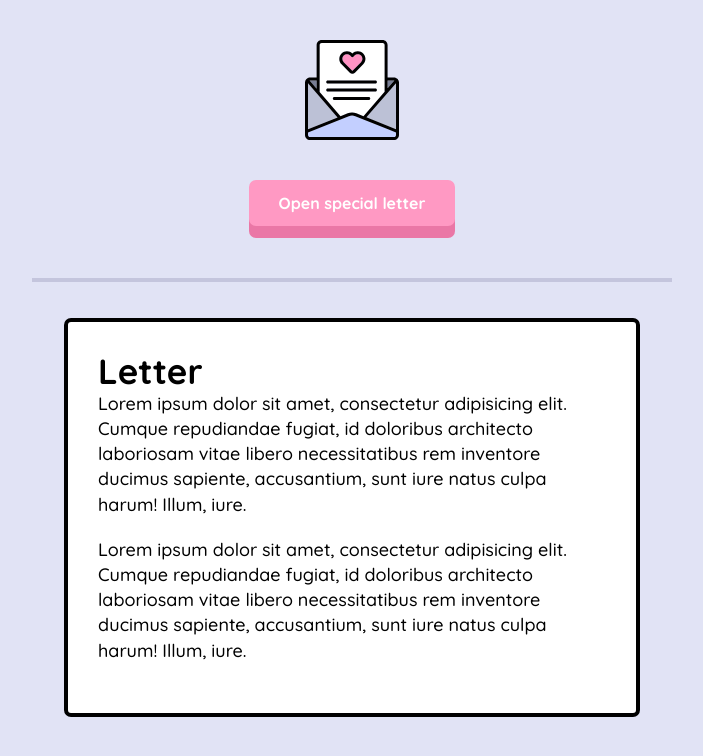
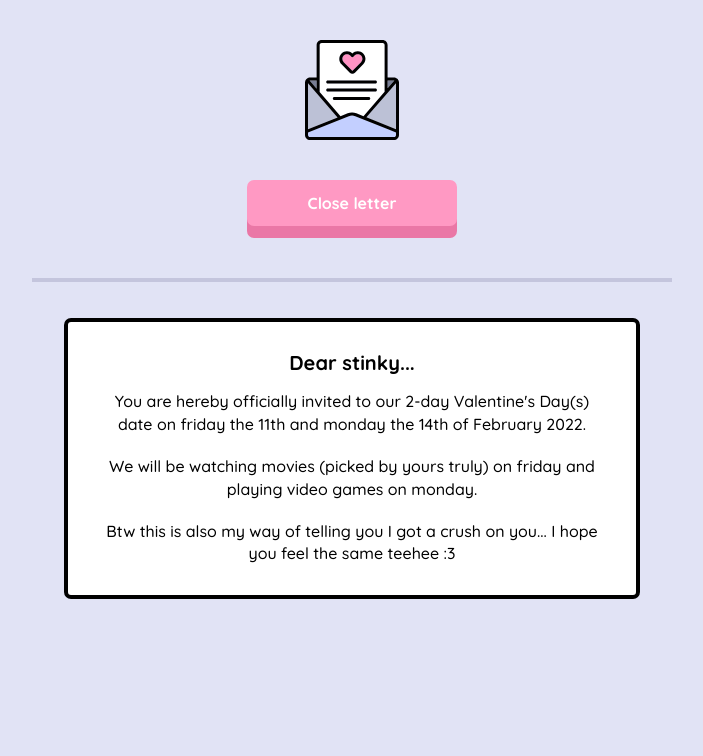
Before and after one commit to noyamirai/special-invitation, a plain HTML site: page index.html in a window 1280 px wide. Both pictures are taken after a click on the button "Open special letter". Shown: the whole page, without its empty margins (288-991 px from the left). Drawn offline with Linux system fonts and the light colour scheme.

Commit message:
added: styling and favicon

```diff
--- a/index.html
+++ b/index.html
@@ -6,6 +6,7 @@
   <meta name="viewport" content="width=device-width, initial-scale=1">
   <title>Special Invitation</title>
 
+  <link rel="icon" href="favicon.ico" type="image/x-icon" />
   <link href="styles/style.css" media="screen" rel="stylesheet" type="text/css">
   <link rel="preconnect" href="https://fonts.googleapis.com">
   <link rel="preconnect" href="https://fonts.gstatic.com" crossorigin>
@@ -21,9 +22,10 @@
       <button class="btn">Open special letter</button>
 
     <section>
-      <h1>Letter</h1>
-      <p>Lorem ipsum dolor sit amet, consectetur adipisicing elit. Cumque repudiandae fugiat, id doloribus architecto laboriosam vitae libero necessitatibus rem inventore ducimus sapiente, accusantium, sunt iure natus culpa harum! Illum, iure.</p>
-      <p>Lorem ipsum dolor sit amet, consectetur adipisicing elit. Cumque repudiandae fugiat, id doloribus architecto laboriosam vitae libero necessitatibus rem inventore ducimus sapiente, accusantium, sunt iure natus culpa harum! Illum, iure.</p>
+      <h1>Dear stinky...</h1>
+      <p>You are hereby officially invited to our 2-day Valentine's Day(s) date on friday the 11th and monday the 14th of February 2022.</p>
+      <p>We will be watching movies (picked by yours truly) on friday and playing video games on monday.</p>
+      <p>Btw this is also my way of telling you I got a crush on you... I hope you feel the same teehee :3</p>
     </section>
   </main>
 
--- a/scripts/mainscript.js
+++ b/scripts/mainscript.js
@@ -8,9 +8,11 @@ buttonElement.addEventListener("click", event => {
         console.log("animation done");
         letterSection.classList.remove("startAnimation");
         letterSection.classList.add("closeAnimation");
+        buttonElement.textContent = "Open special letter";
     } else {
         console.log('start first animation');
         letterSection.classList.add("startAnimation");
         letterSection.classList.remove("closeAnimation");
+        buttonElement.textContent = "Close letter";
     }
 })
--- a/styles/style.css
+++ b/styles/style.css
@@ -50,7 +50,7 @@ body {
   font-style: normal;
 
   color: var(--color-text);
-  font-size: 18px; font-size: 1.8rem;
+  font-size: 16px; font-size: 1.6rem;
   line-height: 1.4;
   -webkit-font-smoothing: antialiased;
 	-moz-osx-font-smoothing: grayscale;
@@ -74,8 +74,9 @@ h1, h2, h3, h4, h5, h6 {
 }
 /* Heading 1 */
 h1 {
-  font-size: 35px;
-  font-size: 3.5rem;
+  font-size: 20px;
+  font-size: 2.0rem;
+  margin-bottom: 16px;
 }
 
 /* Heading 2 */
@@ -93,6 +94,10 @@ h3 {
 
 p {
   margin-bottom: 2rem;
+}
+
+p:last-of-type {
+  margin-bottom: 0;
 }
 
 a {
@@ -170,6 +175,8 @@ main {
       cursor: pointer;
       transition: all ease-in-out .17s;
       z-index: 10;
+
+      min-width: 210px;
     }
 
     button:active {
@@ -203,6 +210,7 @@ main {
     }
 
   section {
+    text-align: center;
     background-color: var(--color-text-white);
 
     transform: translateY(var(--top-transform));
@@ -216,11 +224,11 @@ main {
   }
 
   .startAnimation {
-    animation: openLetter 1.5s ease-in-out forwards;
+    animation: openLetter 1s ease-in-out forwards;
   }
 
   .closeAnimation {
-    animation: closeLetter 1.5s ease-in-out forwards;
+    animation: closeLetter 1s ease-in-out forwards;
   }
 
   @keyframes openLetter {
```
Also changed, not shown: favicon.ico (added).
